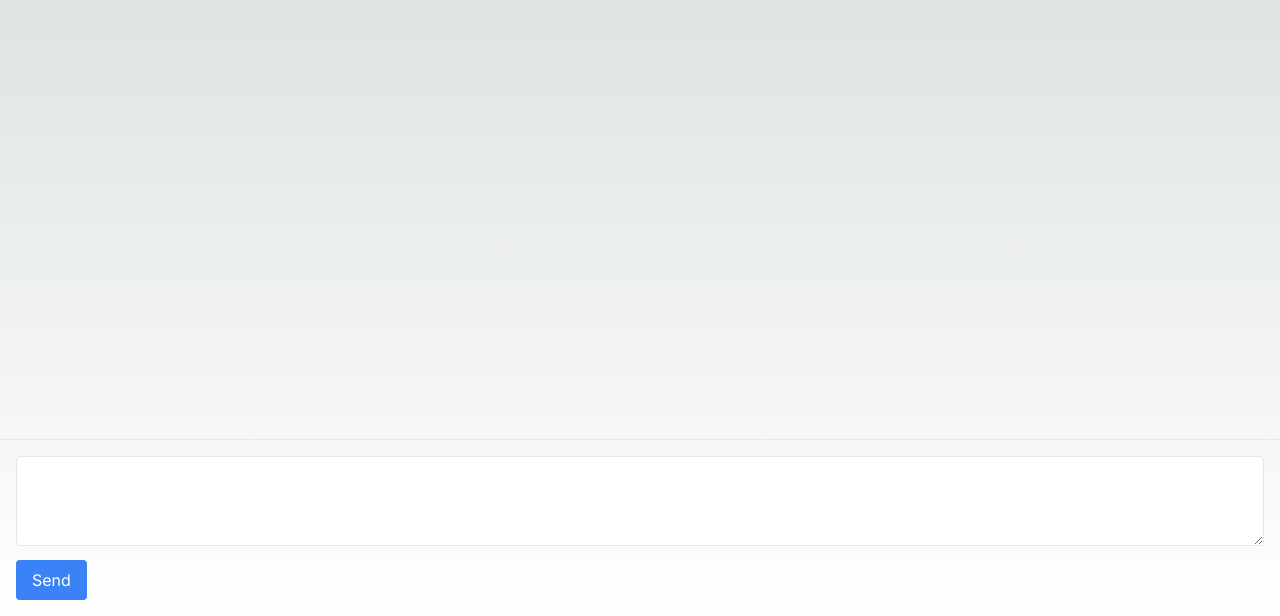
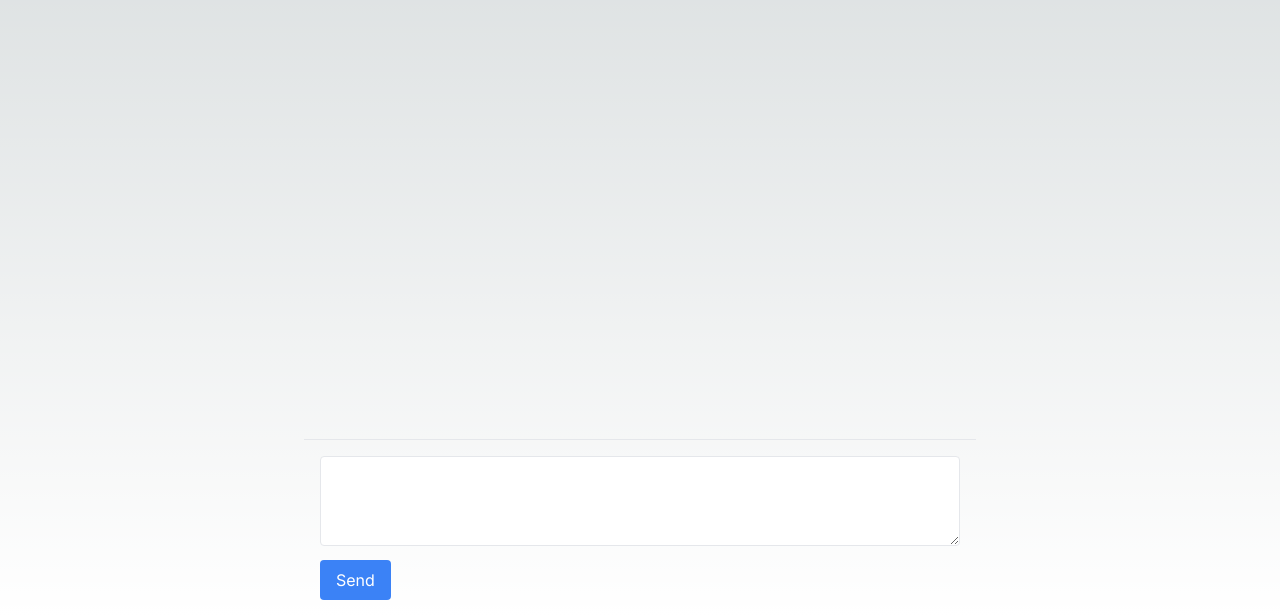
Before and after one commit to callmexss/chatbot-frontend, a Next.js app: page / in a window 1280 px wide. Shown: the part 184-800 px from the top of the page. Built offline with nearby package versions, Linux system fonts and the light colour scheme.

Commit message:
perf: better ui.

```diff
--- a/app/page.js
+++ b/app/page.js
@@ -32,8 +32,8 @@ export default function Home() {
   };
 
   return (
-    <div className="flex flex-col h-screen">
-      <div className="flex-1 overflow-y-auto p-4">
+    <div className="flex flex-col h-screen items-center justify-between">
+      <div className="w-full max-w-2xl flex-1 overflow-y-auto p-4">
         {messages.map((message, index) => (
           <div key={index} className={`mb-4 ${message.type === 'user' ? 'text-right' : 'text-left'}`}>
             <span className={message.type === 'user' ? 'bg-blue-300 text-white p-2 rounded' : 'bg-gray-300 p-2 rounded'}>
@@ -42,7 +42,7 @@ export default function Home() {
           </div>
         ))}
       </div>
-      <div className="border-t p-4">
+      <div className="border-t w-full max-w-2xl p-4">
         <textarea
           className="w-full p-2 rounded border"
           rows="3"
```
